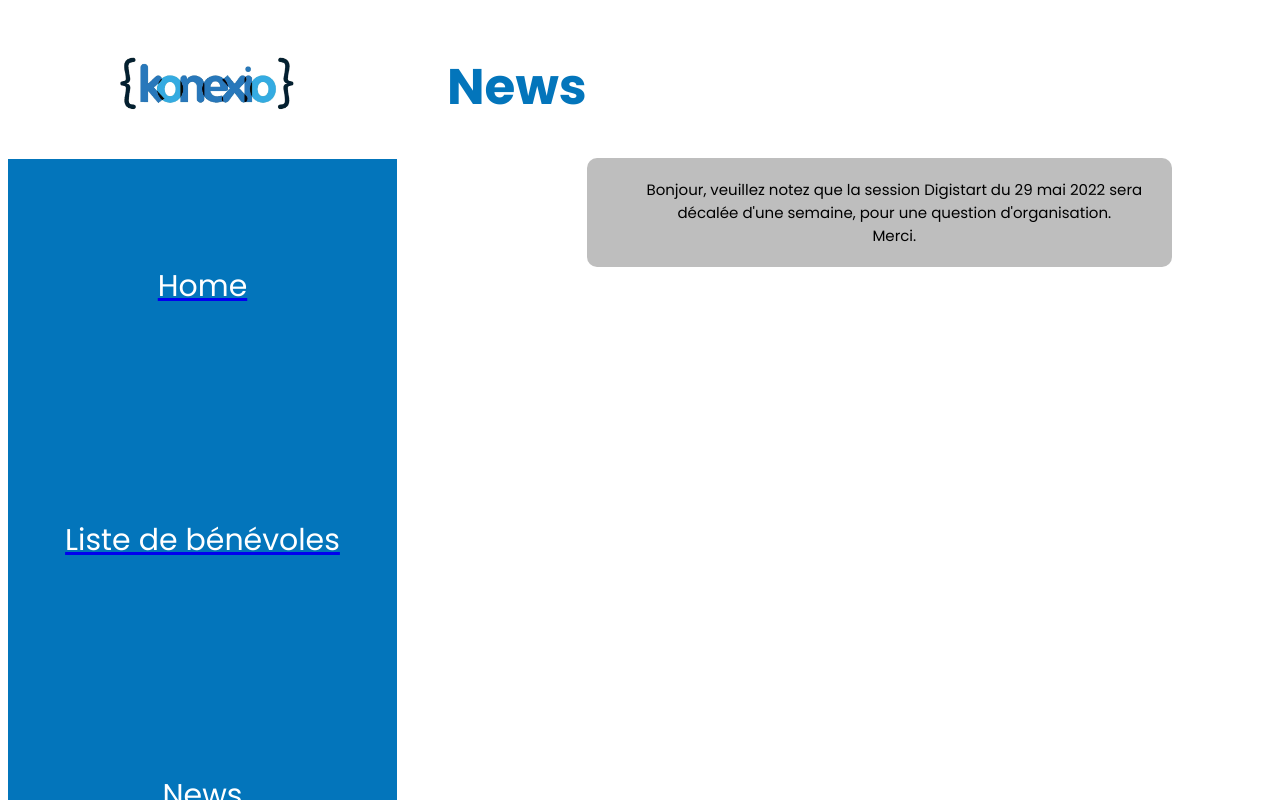
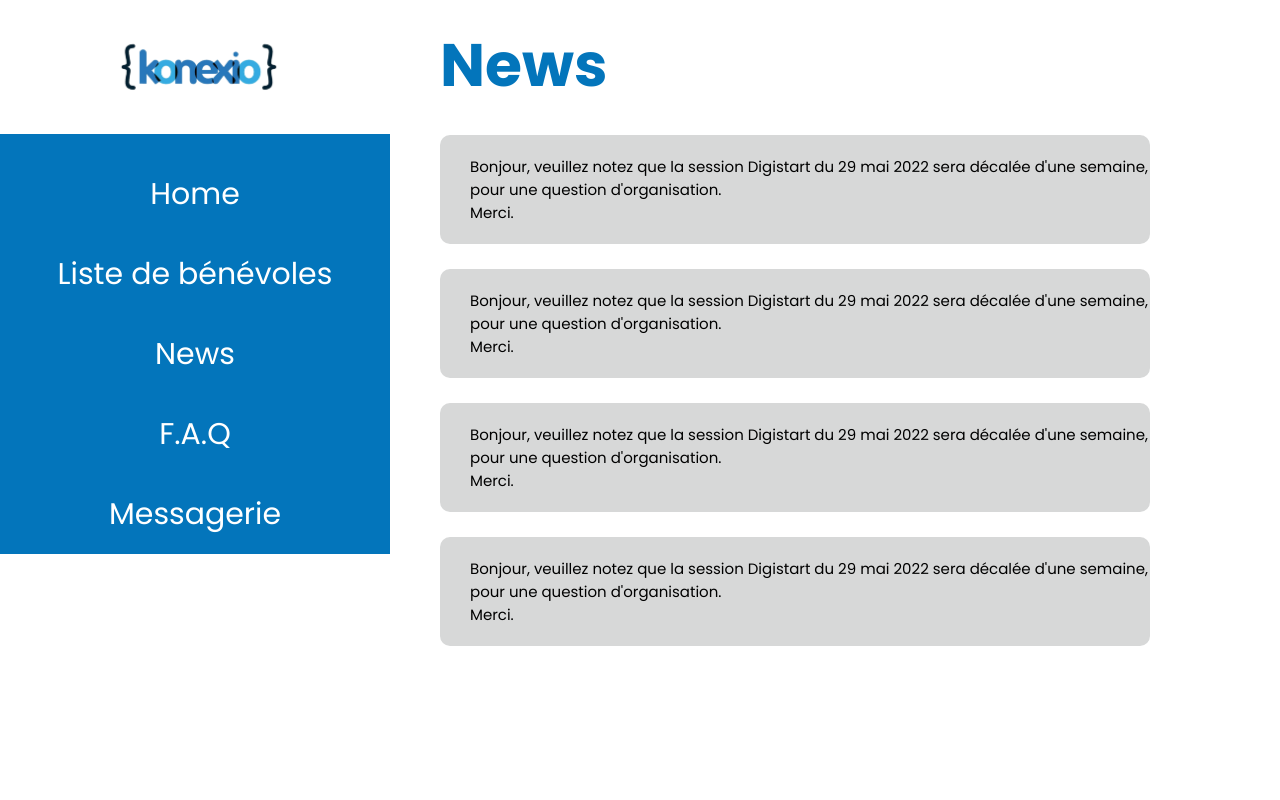
Before and after one commit to daoraCode/benevolat-konexio-frontend, a React (Create React App) app: page /news in a window 1280 px wide. Shown: the top 800 px of the page. Built offline with nearby package versions, Linux system fonts and the light colour scheme.

Commit message:
page news ok

```diff
--- a/src/App.css
+++ b/src/App.css
@@ -4,3 +4,20 @@
   text-decoration: none;
   list-style: none;
 }
+
+.link {
+  text-decoration: none;
+}
+
+.nav:hover {
+  background: rgba(0, 0, 0, 0.3);
+  width: fit-content;
+  padding: 0 30px;
+  text-align: center;
+  border-radius: 9999px;
+  margin: 0 auto;
+}
+
+.link-card {
+  color: black;
+}
--- a/src/App.js
+++ b/src/App.js
@@ -1,4 +1,5 @@
 import React from 'react';
+import './App.css'
 import { BrowserRouter, Routes, Route } from 'react-router-dom';
 import Error404 from './pages/Error404';
 import Home from './pages/Home';
--- a/src/components/Sidebar.js
+++ b/src/components/Sidebar.js
@@ -10,30 +10,35 @@ const Nav = styled.nav`
     background-color: #0375BB;
     top: 0;
     left: 0;
-    height: 100%;
     width: 390px;
+    height: 100vh;
     position: relative;
     display: flex;
     flex-direction: column;
+
+    @media (min-height: 800px) {
+        height: 100%;
+    }
 `
 
 const Img = styled.img`
-    padding-inline: 88px;
-    width: 100%;
-    width: 213px;
+    padding-inline: 100px;
+    width: 190px;
     align-self: center;
     align-content: center;
     justify-content: center;
     background-color: #fff;
+    margin-bottom: 20px;
+
 `
 
 const H1 = styled.h1`
-    font-family: Poppins;
+    font-family: 'Poppins';
     text-align: center;
     font-size: 30px;
     font-style: normal;
     font-weight: 400;
-    line-height: 205px;
+    line-height: 80px;
     text-decoration: none;
     color: #fff;
 `
@@ -42,19 +47,19 @@ const Sidebar = () => {
     return (
         <Nav>
             <Img src={Logo} />
-            <Link to='/home'>
+            <Link to='/home' className="link nav">
                 <H1>Home</H1>
             </Link>
-            <Link to='/'>
+            <Link to='/' className="link nav">
                 <H1>Liste de bénévoles</H1>
             </Link>
-            <Link to='/news'>
+            <Link to='/news' className="link nav">
                 <H1>News</H1>
             </Link>
-            <Link to='/'>
+            <Link to='/' className="link nav">
                 <H1>F.A.Q</H1>
             </Link>
-            <Link to='/messagerie'>
+            <Link to='/messagerie' className="link nav">
                 <H1>Messagerie</H1>
             </Link>
         </Nav>
--- /dev/null
+++ b/src/components/styled-components/Title.js
@@ -0,0 +1,8 @@
+import styled from "styled-components";
+
+const Title = styled.h1`
+  font-size: 60px;
+  color: #0375BB;
+`
+
+export default Title
--- a/src/pages/Home.js
+++ b/src/pages/Home.js
@@ -1,12 +1,91 @@
-import React from 'react';
-import Sidebar from '../components/Sidebar';
+import React from "react";
+import { Link } from "react-router-dom";
+import styled from "styled-components";
+import Sidebar from "../components/Sidebar";
+import Title from "../components/styled-components/Title";
+
+const Container = styled.div`
+  display: flex;
+  flex-direction: row;
+`;
+
+const Sessions = styled.div`
+  width: 100%;
+  margin-left: 60px;
+  margin-right: 30px;
+  margin-top: 20px;
+`
+
+const List = styled.div`
+  margin-top: 22px;
+  height: calc(100vh - 135px);
+  overflow-y: scroll;
+
+  &::-webkit-scrollbar {
+    width: 10px;
+  }
+  &::-webkit-scrollbar-track {
+    background-color: white;
+  }
+  &::-webkit-scrollbar-thumb {
+    background: #16a8e0;
+    border-radius: 9999px;
+  }
+  &::-webkit-scrollbar-thumb:hover {
+    background: #0375bb;
+    border-radius: 9999px;
+  }
+`;
+
+const CardSessions = styled.div`
+  /* background-color: #e9e9e9; */
+  padding: 15px 20px;
+  border-radius: 28px;
+  margin-bottom: 20px;
+  margin-right: 10px;
+  color: black;
+
+  &:hover {
+    background-color: ${(props) =>
+      props.session === "DigitAll" ? "#F6BC4D" : "#16A8E0"};
+  }
+`;
+
+const CardTitle = styled.div`
+  font-size: 28px;
+`;
+
+const CardInfo = styled.div`
+  font-size: 16px;
+`;
 
 const Home = () => {
-    return (
-        <div>
-            <Sidebar />
-        </div>
-    );
+  return (
+    <Container>
+      <Sidebar />
+      <Sessions>
+        <Title>Sessions</Title>
+        <List>
+          <CardSessions session="DigitAll">
+            <Link to="/" className="link link-card">
+              <CardTitle>1 Janvier - 3 Février</CardTitle>
+              <CardInfo>Place disponibles: 5</CardInfo>
+              <CardInfo>Lieu: Paris</CardInfo>
+              <CardInfo>Sessions: DigitAll</CardInfo>
+            </Link>
+          </CardSessions>
+          <CardSessions session="DigitStart">
+            <Link to="/" className="link link-card">
+              <CardTitle>1 Janvier - 3 Février</CardTitle>
+              <CardInfo>Place disponibles: 5</CardInfo>
+              <CardInfo>Lieu: Paris</CardInfo>
+              <CardInfo>Sessions: DigiStart</CardInfo>
+            </Link>
+          </CardSessions>
+        </List>
+      </Sessions>
+    </Container>
+  );
 };
 
 export default Home;
--- a/src/pages/News.js
+++ b/src/pages/News.js
@@ -3,27 +3,30 @@ import Sidebar from '../components/Sidebar';
 import styled from 'styled-components';
 
 const Newnews = styled.div`
-.news {
-    display: flex;
-}
+display: flex;
+// .news {
+//     display: flex;
+//     flex-direction: row;
+// }
 
 .news h2 {
-    font-size: 50px;
+    font-size: 60px;
     margin-left: 50px;
     color: #0375BB;
     display: flex;
+    margin-top: 20px;
 }
 
-.contents p {
-        background-color: #BEBEBE;
+.news p {
+        background-color: #D7D8D8;
         border-radius: 10px;
         font-size: 15px;
         padding-left: 30px;
-        margin-right: 100px;
-        text-align: center;
-        margin-top: 150px;
+        margin-right: 130px;
+        margin-top: 25px;
         padding-top: 20px;
         padding-bottom: 20px;
+        margin-left: 50px;
 
 }
 
@@ -35,17 +38,39 @@ const Newnews = styled.div`
 const News = () => {
     return (
         <Newnews>
+            <Sidebar />
         <div className="news">
-            <Sidebar />
             <h2>News</h2>
-            <div className="contents">
+            <p> Bonjour,
+                    veuillez notez que la session Digistart du 29 mai 2022
+                    sera décalée d'une semaine, pour une question d'organisation.
+                    <br/>
+                    Merci.
+                </p>
+
                 <p> Bonjour,
                     veuillez notez que la session Digistart du 29 mai 2022
                     sera décalée d'une semaine, pour une question d'organisation.
                     <br/>
                     Merci.
                 </p>
-        </div>
+
+                <p> Bonjour,
+                    veuillez notez que la session Digistart du 29 mai 2022
+                    sera décalée d'une semaine, pour une question d'organisation.
+                    <br/>
+                    Merci.
+                </p>
+
+                <p> Bonjour,
+                    veuillez notez que la session Digistart du 29 mai 2022
+                    sera décalée d'une semaine, pour une question d'organisation.
+                    <br/>
+                    Merci.
+                </p>
+
+            </div>
+            <div className="contents">
         </div>
         </Newnews>
     );
```
